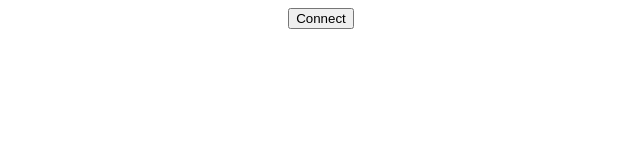
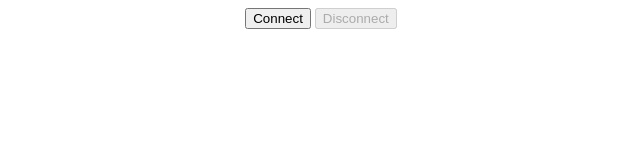
Before and after one commit to danielvichilu/webdev2, a website: page public/user.html in a window 1280 px wide. Shown: the whole page, without its empty margins (319-959 px from the left). Drawn offline with Linux system fonts and the light colour scheme.

Commit message:
Update user.html

```diff
--- a/public/user.html
+++ b/public/user.html
@@ -12,7 +12,8 @@
 </head>
 <body>
 <div class="wrapper">
-  <button onclick="connectionUser()" style="flex: center;">Connect</button>
+  <button id="connect_button"  onclick="connectionUser()" style="flex: center;">Connect</button>
+ <button id="disconnect_button"  onclick="disconnectAll();">Disconnect</button>
 </div>
   <div id="remote_container"></div>
   <div>
```
